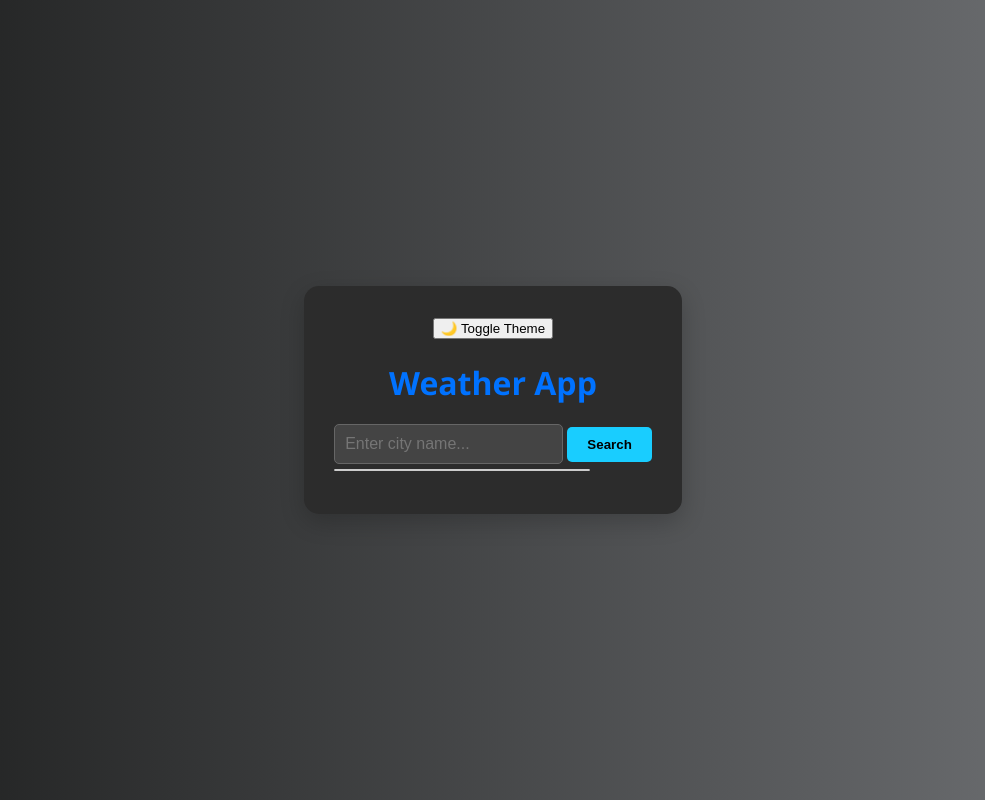
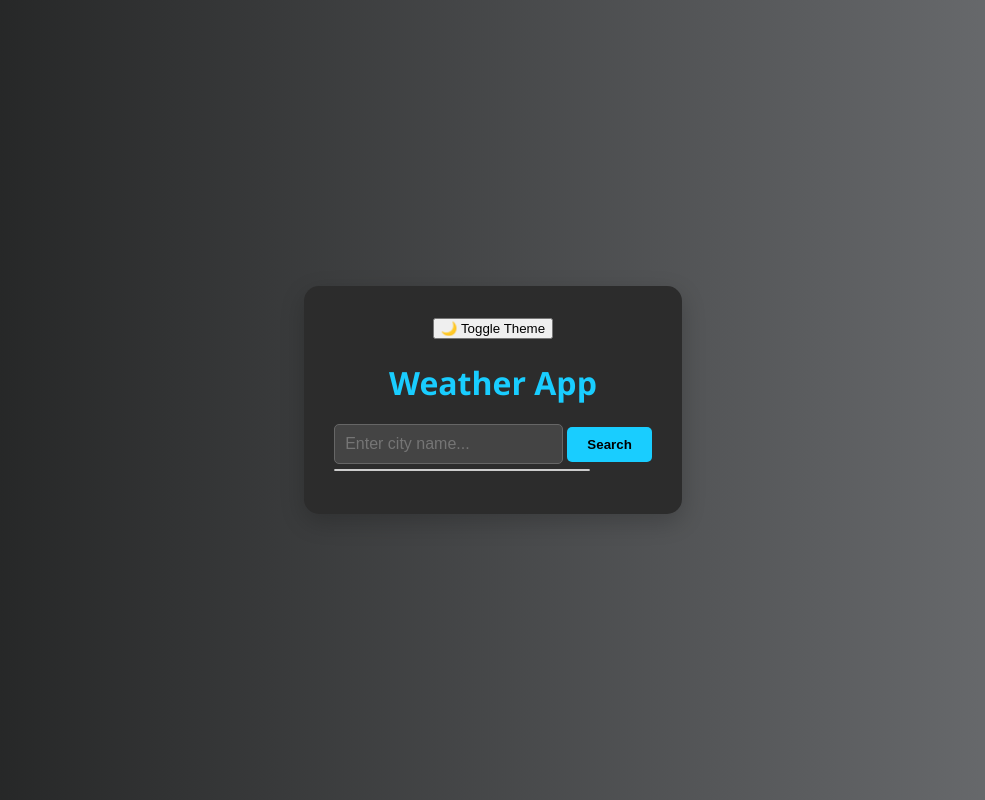
Before and after one commit to muhammadash717/weather-app, a plain HTML site: page index.html in a window 1280 px wide. Both pictures are taken after a click on the button "🌙 Toggle Theme". Shown: the whole page, without its empty margins (147-1132 px from the left). Drawn offline with Linux system fonts and the light colour scheme.

Commit message:
Fixed suggestions color in dark; header color in dark

```diff
--- a/style.css
+++ b/style.css
@@ -94,6 +94,7 @@ h1 {
 #suggestionsList li {
   padding: 10px;
   cursor: pointer;
+  color: black;
 }
 
 #suggestionsList li:hover {
@@ -111,6 +112,10 @@ body.dark .container {
   color: #eee;
 }
 
+body.dark .container h1 {
+  color: #19cdff;
+}
+
 body.dark .inputField {
   background: #444;
   color: #fff;
```
